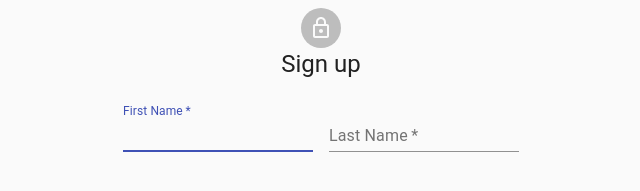
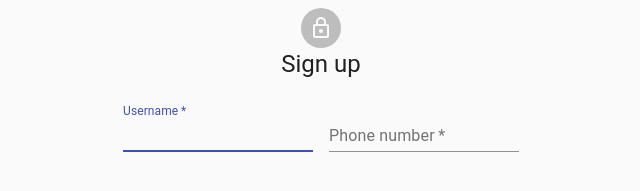
Before and after one commit to HarshaSri-Sameera/dashpod, a React (Create React App) app: page /signup in a window 1280 px wide. Shown: the top 191 px of the page, without its empty margins (319-959 px from the left). Built offline with nearby package versions, Linux system fonts and the light colour scheme; no server answers; what aws-amplify would draw is missing.

Commit message:
added the signup

```diff
--- a/src/pages/signup/index.tsx
+++ b/src/pages/signup/index.tsx
@@ -25,8 +25,8 @@ export default function SignUp() {
     signUp({
       email: data.get("email"),
       password: data.get("password"),
-      firstName: data.get("firstName"),
-      lastName: data.get("lastName"),
+      username: data.get("username"),
+      phone_number: data.get("phone_number"),
     });
     console.log({
       email: data.get("email"),
@@ -64,11 +64,11 @@ export default function SignUp() {
               <Grid item xs={12} sm={6}>
                 <TextField
                   autoComplete="given-name"
-                  name="firstName"
+                  name="username"
                   required
                   fullWidth
-                  id="firstName"
-                  label="First Name"
+                  id="username"
+                  label="Username"
                   autoFocus
                 />
               </Grid>
@@ -76,10 +76,10 @@ export default function SignUp() {
                 <TextField
                   required
                   fullWidth
-                  id="lastName"
-                  label="Last Name"
-                  name="lastName"
-                  autoComplete="family-name"
+                  id="phone_number"
+                  label="Phone number"
+                  name="phone_number"
+                  autoComplete="phone_number"
                 />
               </Grid>
               <Grid item xs={12}>
```
